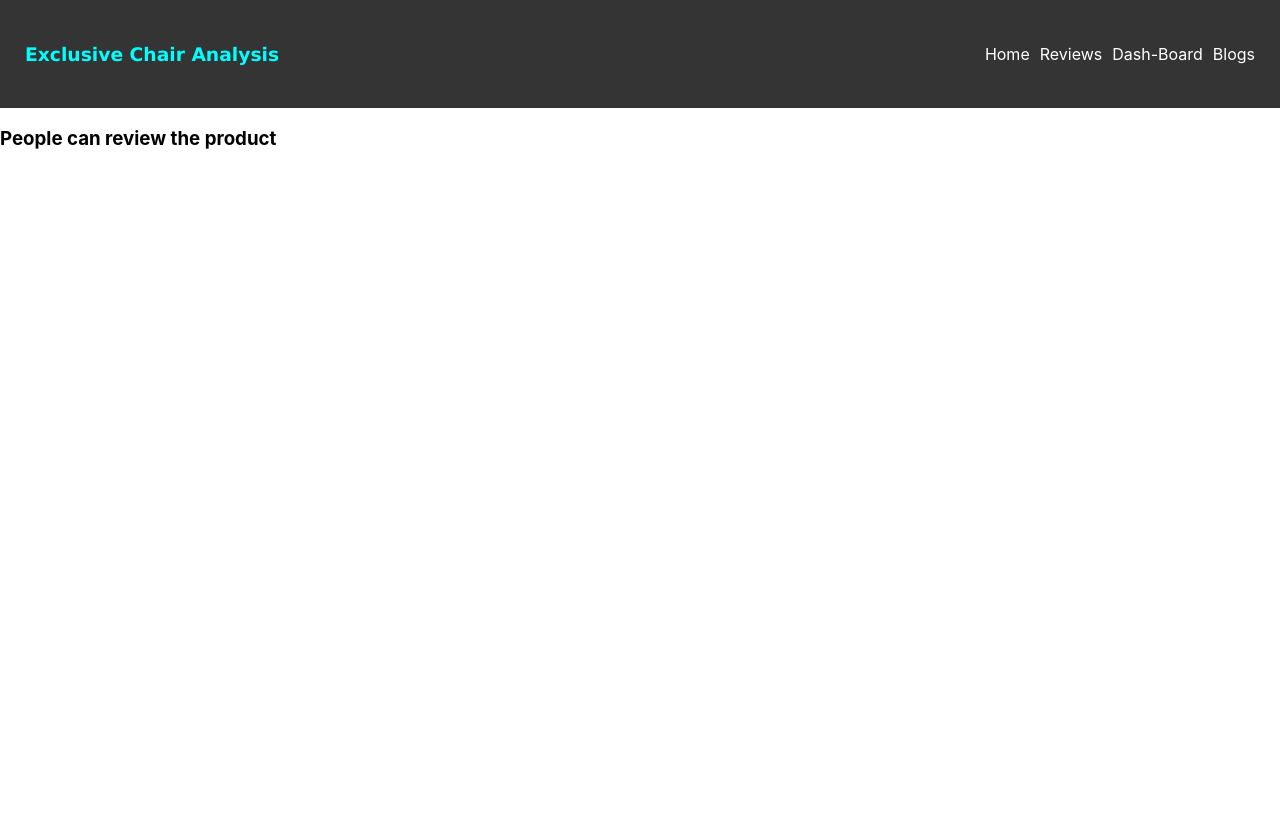
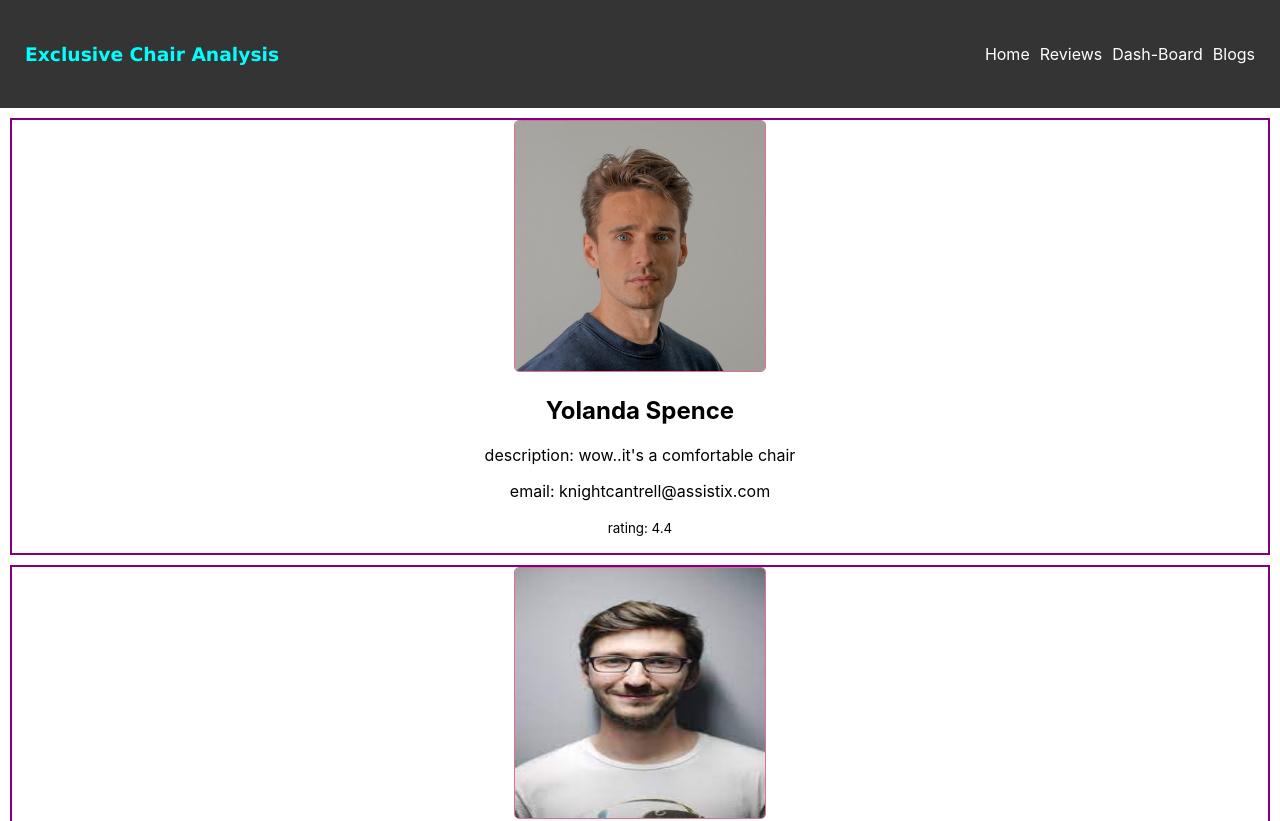
Before and after one commit to sabbir-hossen66/product-analysis-website, a React (Create React App) app: page /reviews in a window 1280 px wide. Shown: the top 821 px of the page. Before the commit the page ends 800 px from the top, so only its background shows below. Built offline with nearby package versions, Linux system fonts and the light colour scheme.

Commit message:
review page added

```diff
--- a/src/components/Header/Header.css
+++ b/src/components/Header/Header.css
@@ -4,6 +4,7 @@
     display: flex;
     justify-content: space-between;
     align-items: center;
+
 }
 
 .project-name {
--- a/src/components/Home/Home.js
+++ b/src/components/Home/Home.js
@@ -3,7 +3,8 @@ import './Home.css'
 import Image from '../Assets/chair-photo.jpg'
 import UserReview from '../UserReview/UserReview';
 import Review from '../Review/Review';
-import { useNavigate, useNavigationType } from 'react-router-dom';
+import { useNavigate } from 'react-router-dom';
+
 
 
 
@@ -26,7 +27,7 @@ const Home = () => {
                 </div>
 
             </div>
-            {/* second part */}
+
             <h2 className='user-review'>User Review</h2>
             <div className='review-container'>
                 {
@@ -35,6 +36,7 @@ const Home = () => {
                 }
 
             </div>
+
             <div className='button-container'>
                 <button className='review-button' onClick={() => navigate('/reviews')}> All Reviews </button>
             </div>
--- a/src/components/Review/Review.css
+++ b/src/components/Review/Review.css
@@ -8,7 +8,9 @@
 .user-container {
     justify-content: space-evenly;
     text-align: center;
-    padding-bottom: 15px;
+    margin-bottom: 15px;
+    border: 2px solid purple;
+    margin: 10px;
 
 
 }
--- a/src/components/Reviews/Reviews.js
+++ b/src/components/Reviews/Reviews.js
@@ -1,9 +1,21 @@
 import React from 'react';
+import ShowAllReview from '../ShowAllReview/ShowAllReview';
+import UserReview from '../UserReview/UserReview';
+
 
 const Reviews = () => {
+    const [reviews, setReviews] = UserReview([])
+
+
+
     return (
         <div>
-            <h3>People can review the product</h3>
+            {
+                reviews.map(review => <ShowAllReview key={review.id} reviews={review}></ShowAllReview>)
+            }
+            <div>
+
+            </div>
         </div>
     );
 };
--- /dev/null
+++ b/src/components/ShowAllReview/ShowAllReview.js
@@ -0,0 +1,21 @@
+import React from 'react';
+
+const ShowAllReview = ({ reviews }) => {
+    const { name, description, rating, photo, email } = reviews;
+    return (
+        <div>
+            <div className='user-container'>
+
+                <img className='photo-size' src={photo} alt="" />
+
+                <h2>{name}</h2>
+                <p>description: {description}</p>
+                <p>email: {email}</p>
+                <p><small>rating: {rating}</small></p>
+
+            </div>
+        </div>
+    );
+};
+
+export default ShowAllReview;
```
Also changed, not shown: src/components/ShowAllReview/ShowAllReview.css (added).
